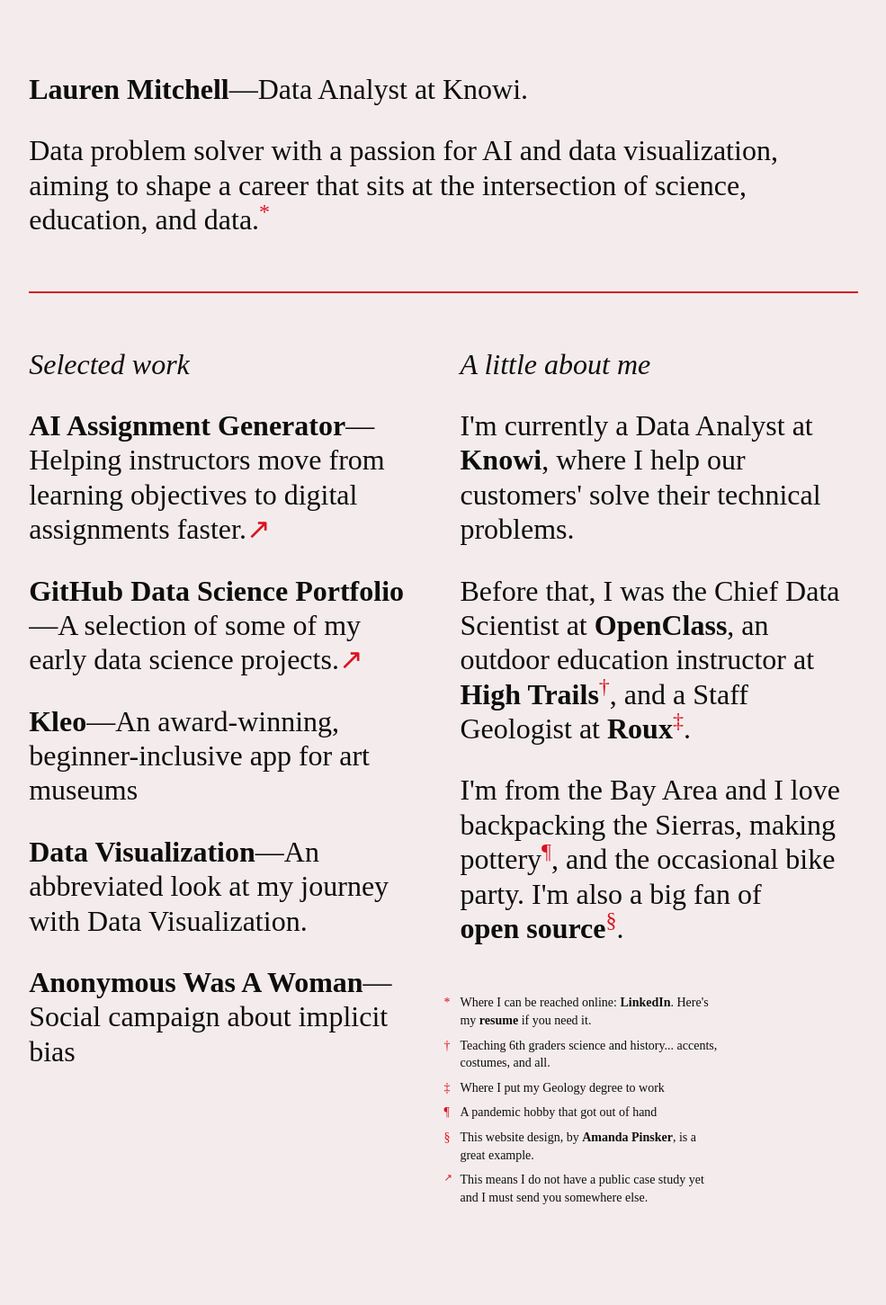
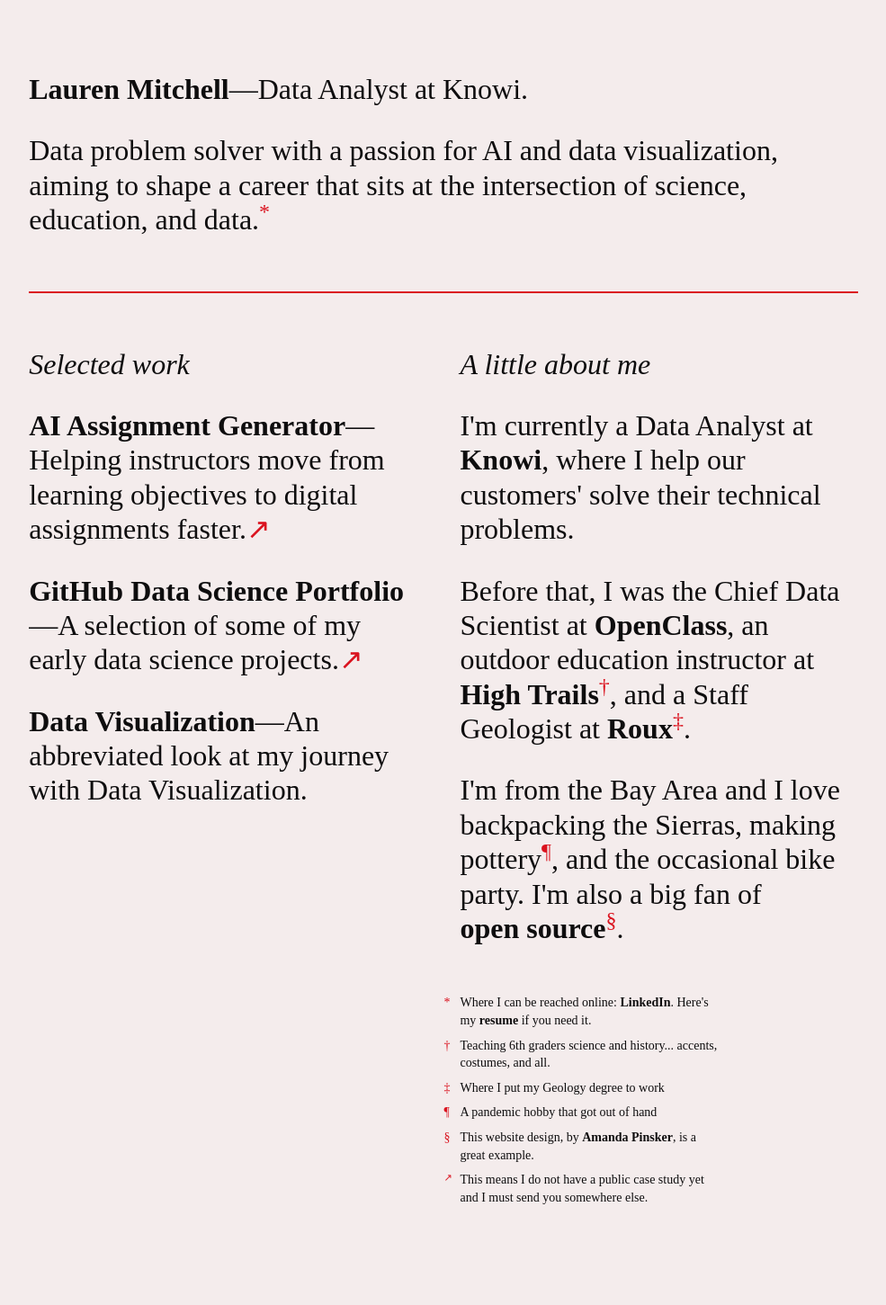
Before and after one commit to laurenmitch/laurenmitch.github.io, a Jekyll site: the page built from index.html, in a window 1280 px wide. Shown: the whole page at 90% size, without its empty margins (147-1132 px from the left). Built offline with Jekyll 4.4.1, drawn with Linux system fonts in a browser that asks for light colours; some web fonts are replaced.

Commit message:
port change

```diff
--- a/_data/portfolio.yaml
+++ b/_data/portfolio.yaml
@@ -16,9 +16,9 @@
   show: false
   external: true
   id: experiments
-- title: Kleo
-  description: An award-winning, beginner-inclusive app for art museums
-  url: /project/museum
+- title: Data Visualization
+  description: An abbreviated look at my journey with Data Visualization.
+  url: /project/visualization
   show: true
   external: false
   id: kleo
@@ -29,16 +29,16 @@
   show: false
   external: false
   id: baudelaire
-- title: Data Visualization
+- title: Reading
   description: An abbreviated look at my journey with Data Visualization.
   url: reading
-  show: true
+  show: false
   external: false
   id: read
 - title: Anonymous Was A Woman
   description: Social campaign about implicit bias
   url: /project/anonymous-was-a-woman
-  show: true
+  show: false
   external: false
   id: awaw
 - title: Fine Art
```
